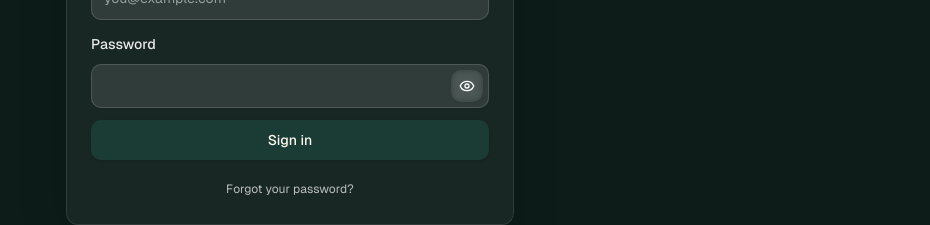
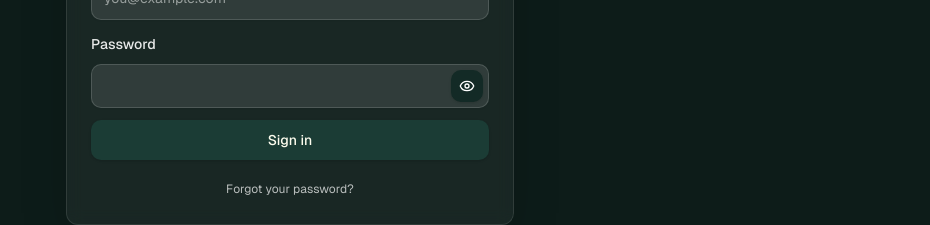
Before and after one commit to Gdzynambelek/fishlog, a Next.js app: page /login in a window 1280 px wide. Shown: the part 408-633 px from the top of the page, without its empty margins (350-1280 px from the left). Built offline with nearby package versions, Linux system fonts and the light colour scheme; no server answers.

Commit message:
fix(password-input): use fully opaque dark pill (Tailwind alpha modifier on arbitrary HSL didn't parse)

```diff
--- a/src/components/ui/password-input.tsx
+++ b/src/components/ui/password-input.tsx
@@ -38,10 +38,12 @@ export const PasswordInput = React.forwardRef<
           visible ? t("auth.hidePassword") : t("auth.showPassword")
         }
         aria-pressed={visible}
-        // Dark pill + light icon — stays readable on every background the
-        // input may end up on: dark login card, translucent bg-white/10
-        // input area, AND the yellow/blue Chrome autofill highlight.
-        className="absolute right-1.5 top-1/2 -translate-y-1/2 inline-flex h-8 w-8 items-center justify-center rounded-md bg-[hsl(168_38%_12%)]/80 text-white shadow-sm backdrop-blur-sm transition-colors hover:bg-[hsl(168_38%_12%)] focus-visible:outline-none focus-visible:ring-2 focus-visible:ring-white/40"
+        // Fully opaque dark pill so the eye is readable on any input bg
+        // (dark login, translucent input area, browser autofill highlight).
+        // (Earlier `bg-[hsl(...)]/80` didn't parse the alpha modifier on the
+        // arbitrary HSL value in Tailwind v3 → default state had no bg →
+        // icon was invisible on the light input area.)
+        className="absolute right-1.5 top-1/2 -translate-y-1/2 inline-flex h-8 w-8 items-center justify-center rounded-md bg-[hsl(168,38%,12%)] text-white shadow transition-colors hover:bg-[hsl(168,38%,6%)] focus-visible:outline-none focus-visible:ring-2 focus-visible:ring-white/50"
       >
         {visible ? (
           <EyeOff className="h-4 w-4" />
```
